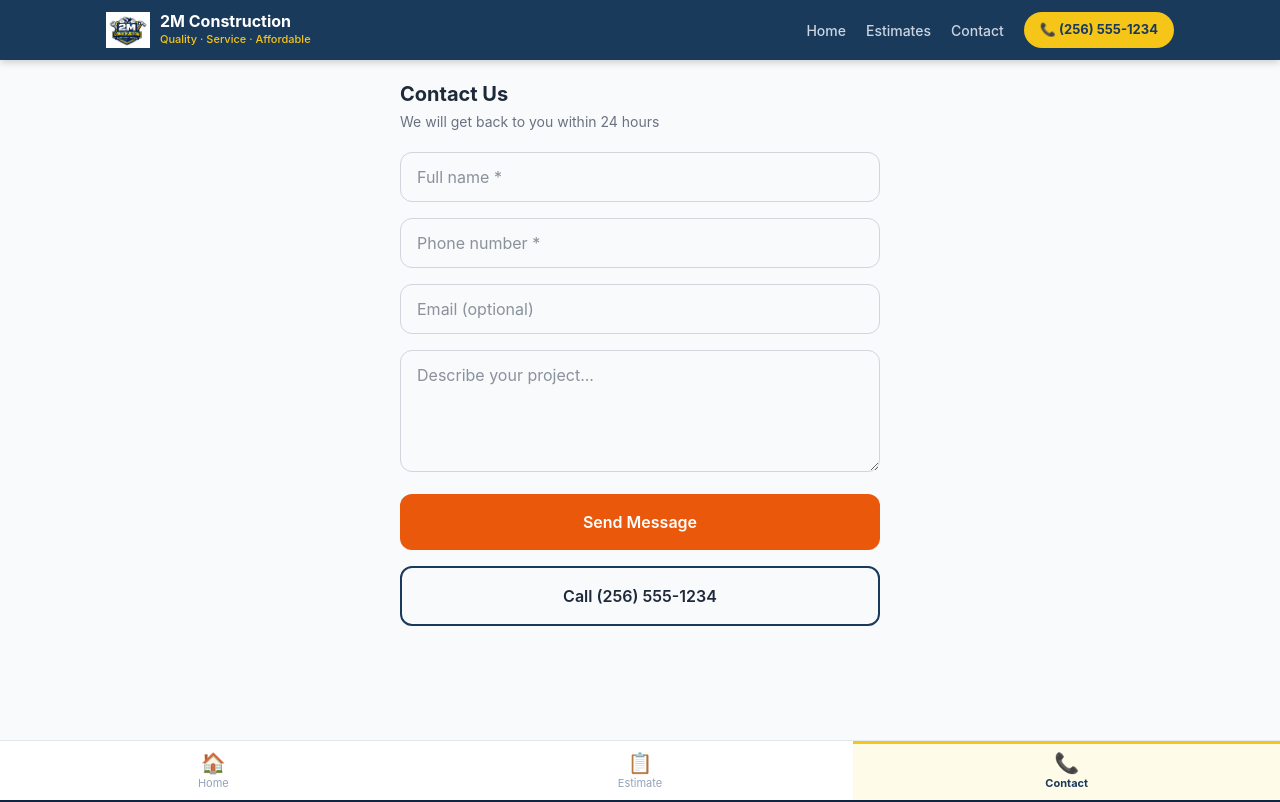
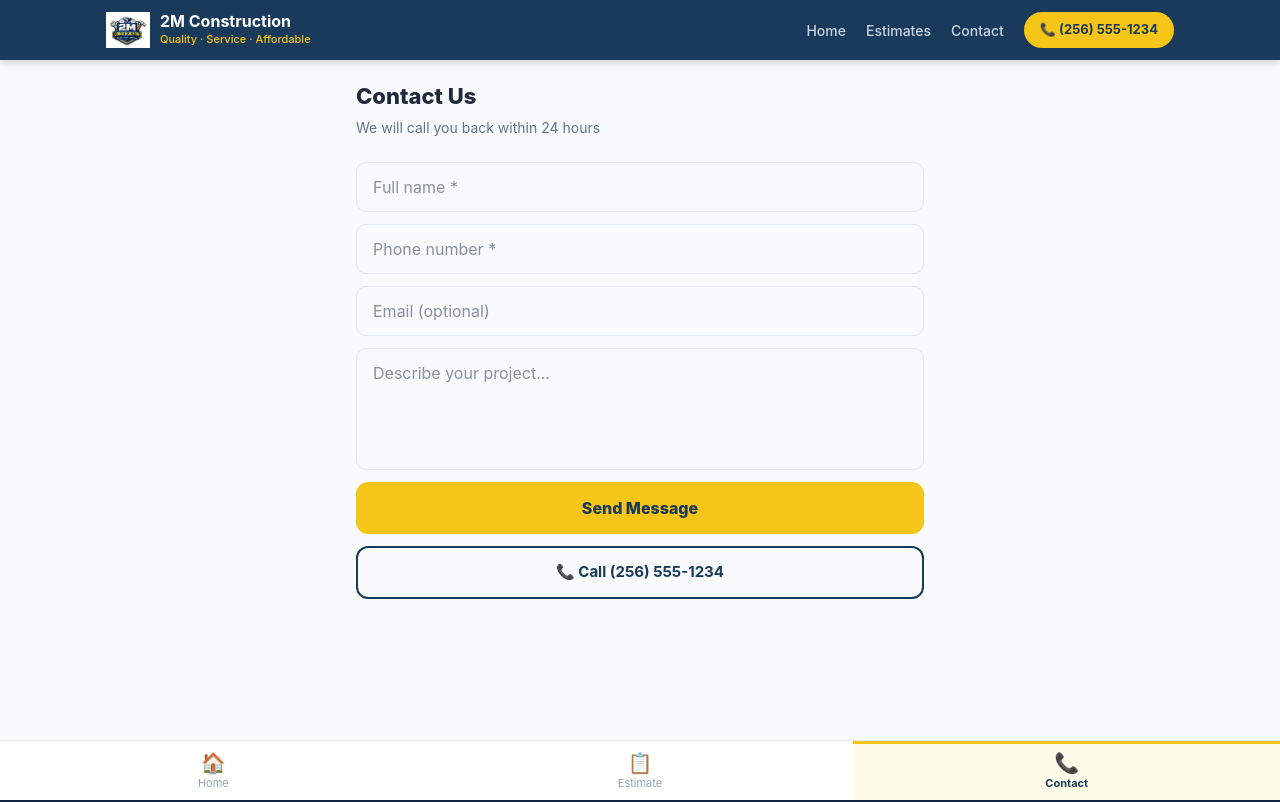
Before and after one commit to tomnguyen4484/2m-construction, a Next.js app: page /contact in a window 1280 px wide. Shown: the top 802 px of the page. Built offline with nearby package versions, Linux system fonts and the light colour scheme.

Commit message:
Add SendGrid email API

```diff
--- /dev/null
+++ b/app/api/contact/route.ts
@@ -0,0 +1,47 @@
+import { NextRequest, NextResponse } from 'next/server';
+import sgMail from '@sendgrid/mail';
+
+sgMail.setApiKey(process.env.SENDGRID_API_KEY!);
+
+export async function POST(req: NextRequest) {
+  try {
+    const body = await req.json();
+    const { name, phone, email, note, service, estimate } = body;
+
+    const msg = {
+      to: 'info@2mhuntsville.com',
+      from: 'info@2mhuntsville.com',
+      subject: `New Quote Request: ${service || 'General'} — ${name}`,
+      html: `
+        <div style="font-family:Arial,sans-serif;max-width:600px;margin:0 auto">
+          <div style="background:#1A3A5C;padding:24px;border-radius:8px 8px 0 0">
+            <h2 style="color:#F5C518;margin:0">New Quote Request</h2>
+            <p style="color:#94A3B8;margin:4px 0 0">2M Construction Website</p>
+          </div>
+          <div style="background:#F8FAFC;padding:24px;border-radius:0 0 8px 8px;border:1px solid #E2E8F0">
+            <table style="width:100%;border-collapse:collapse">
+              <tr><td style="padding:8px 0;color:#64748B;width:140px">Name</td><td style="padding:8px 0;font-weight:600;color:#1E293B">${name}</td></tr>
+              <tr><td style="padding:8px 0;color:#64748B">Phone</td><td style="padding:8px 0;font-weight:600;color:#1E293B">${phone}</td></tr>
+              <tr><td style="padding:8px 0;color:#64748B">Email</td><td style="padding:8px 0;color:#1E293B">${email || 'Not provided'}</td></tr>
+              <tr><td style="padding:8px 0;color:#64748B">Service</td><td style="padding:8px 0;font-weight:600;color:#1A3A5C">${service || 'General'}</td></tr>
+              ${estimate ? `<tr><td style="padding:8px 0;color:#64748B">Estimate</td><td style="padding:8px 0;font-weight:700;color:#15803D;font-size:18px">${estimate}</td></tr>` : ''}
+              ${note ? `<tr><td style="padding:8px 0;color:#64748B;vertical-align:top">Notes</td><td style="padding:8px 0;color:#1E293B">${note}</td></tr>` : ''}
+            </table>
+            <div style="margin-top:20px;padding:16px;background:#FFF9E6;border-radius:8px;border:1px solid #F5C518">
+              <p style="margin:0;color:#92400E;font-size:14px">
+                📞 Call back: <strong>${phone}</strong><br>
+                ⏰ Submitted: ${new Date().toLocaleString('en-US', { timeZone: 'America/Chicago' })} CT
+              </p>
+            </div>
+          </div>
+        </div>
+      `,
+    };
+
+    await sgMail.send(msg);
+    return NextResponse.json({ success: true });
+  } catch (err) {
+    console.error('SendGrid error:', err);
+    return NextResponse.json({ error: 'Failed to send email' }, { status: 500 });
+  }
+}
--- a/app/contact/page.tsx
+++ b/app/contact/page.tsx
@@ -2,45 +2,71 @@
 import { useState } from 'react';
 
 export default function ContactPage() {
-  const [sent, setSent] = useState(false);
-  const [form, setForm] = useState({ name: '', phone: '', email: '', message: '' });
+  const [sent, setSent]     = useState(false);
+  const [loading, setLoading] = useState(false);
+  const [error, setError]   = useState('');
+  const [form, setForm]     = useState({ name: '', phone: '', email: '', message: '' });
 
   function handle(e: React.ChangeEvent<HTMLInputElement | HTMLTextAreaElement>) {
     setForm({ ...form, [e.target.name]: e.target.value });
   }
 
+  async function submit(e: React.FormEvent) {
+    e.preventDefault();
+    if (!form.name || !form.phone) { setError('Please fill in name and phone.'); return; }
+    setLoading(true);
+    setError('');
+    try {
+      const res = await fetch('/api/contact', {
+        method: 'POST',
+        headers: { 'Content-Type': 'application/json' },
+        body: JSON.stringify({ name: form.name, phone: form.phone, email: form.email, note: form.message, service: 'General Inquiry' }),
+      });
+      if (res.ok) { setSent(true); }
+      else { setError('Something went wrong. Please call us directly.'); }
+    } catch {
+      setError('Something went wrong. Please call us directly.');
+    }
+    setLoading(false);
+  }
+
   if (sent) return (
-    <div className="max-w-lg mx-auto px-4 py-12 text-center">
-      <div className="text-5xl mb-4">✅</div>
-      <h2 className="text-xl font-bold text-gray-800 mb-2">Message Sent!</h2>
-      <p className="text-gray-500">We will call you back within 24 hours.</p>
+    <div style={{ maxWidth:'600px', margin:'0 auto', padding:'60px 16px', textAlign:'center' }}>
+      <div style={{ fontSize:'56px', marginBottom:'16px' }}>✅</div>
+      <h2 style={{ fontWeight:800, fontSize:'22px', color:'#1E293B', marginBottom:'8px' }}>Message Sent!</h2>
+      <p style={{ color:'#64748B', marginBottom:'8px' }}>We received your request and will call you back within 24 hours.</p>
+      <p style={{ color:'#64748B', fontSize:'14px' }}>A confirmation has been sent to <strong>info@2mhuntsville.com</strong></p>
     </div>
   );
 
   return (
-    <div className="max-w-lg mx-auto px-4 py-6">
-      <h1 className="text-xl font-bold text-gray-800 mb-1">Contact Us</h1>
-      <p className="text-gray-500 text-sm mb-5">We will get back to you within 24 hours</p>
-      <form onSubmit={(e) => { e.preventDefault(); setSent(true); }} className="space-y-4">
+    <div style={{ maxWidth:'600px', margin:'0 auto', padding:'24px 16px' }}>
+      <h1 style={{ fontWeight:800, fontSize:'22px', color:'#1E293B', margin:'0 0 4px' }}>Contact Us</h1>
+      <p style={{ color:'#64748B', fontSize:'14px', margin:'0 0 24px' }}>We will call you back within 24 hours</p>
+
+      <form onSubmit={submit} style={{ display:'flex', flexDirection:'column', gap:'12px' }}>
         <input name="name" required value={form.name} onChange={handle}
-          className="w-full border border-gray-300 rounded-xl px-4 py-3 text-base focus:outline-none focus:border-[#EA580C]"
+          style={{ width:'100%', border:'1.5px solid #E2E8F0', borderRadius:'10px', padding:'12px 16px', fontSize:'16px', boxSizing:'border-box' as const }}
           placeholder="Full name *" />
         <input name="phone" type="tel" required value={form.phone} onChange={handle}
-          className="w-full border border-gray-300 rounded-xl px-4 py-3 text-base focus:outline-none focus:border-[#EA580C]"
+          style={{ width:'100%', border:'1.5px solid #E2E8F0', borderRadius:'10px', padding:'12px 16px', fontSize:'16px', boxSizing:'border-box' as const }}
           placeholder="Phone number *" />
         <input name="email" type="email" value={form.email} onChange={handle}
-          className="w-full border border-gray-300 rounded-xl px-4 py-3 text-base focus:outline-none focus:border-[#EA580C]"
+          style={{ width:'100%', border:'1.5px solid #E2E8F0', borderRadius:'10px', padding:'12px 16px', fontSize:'16px', boxSizing:'border-box' as const }}
           placeholder="Email (optional)" />
         <textarea name="message" value={form.message} onChange={handle} rows={4}
-          className="w-full border border-gray-300 rounded-xl px-4 py-3 text-base focus:outline-none focus:border-[#EA580C]"
+          style={{ width:'100%', border:'1.5px solid #E2E8F0', borderRadius:'10px', padding:'12px 16px', fontSize:'16px', boxSizing:'border-box' as const, resize:'none' as const }}
           placeholder="Describe your project..." />
-        <button type="submit"
-          className="w-full bg-[#EA580C] text-white font-semibold py-4 rounded-xl text-base">
-          Send Message
+
+        {error && <p style={{ color:'#DC2626', fontSize:'13px', margin:0 }}>{error}</p>}
+
+        <button type="submit" disabled={loading}
+          style={{ width:'100%', background: loading ? '#94A3B8' : '#F5C518', color:'#1A3A5C', fontWeight:800, fontSize:'16px', padding:'14px', borderRadius:'12px', border:'none', cursor: loading ? 'not-allowed' : 'pointer' }}>
+          {loading ? 'Sending...' : 'Send Message'}
         </button>
         <a href="tel:+12565551234"
-          className="block w-full text-center border-2 border-[#1A3A5C] text-[#1A3A5C] font-semibold py-4 rounded-xl text-base">
-          Call (256) 555-1234
+          style={{ display:'block', width:'100%', textAlign:'center', border:'2px solid #1A3A5C', color:'#1A3A5C', fontWeight:700, fontSize:'15px', padding:'13px', borderRadius:'12px', boxSizing:'border-box' as const }}>
+          📞 Call (256) 555-1234
         </a>
       </form>
     </div>
--- a/package.json
+++ b/package.json
@@ -9,6 +9,7 @@
     "lint": "eslint"
   },
   "dependencies": {
+    "@sendgrid/mail": "^8.1.6",
     "next": "16.2.6",
     "react": "19.2.4",
     "react-dom": "19.2.4"
```
Also changed, not shown: 1 other file (tests, documents, lock files or other folders).
